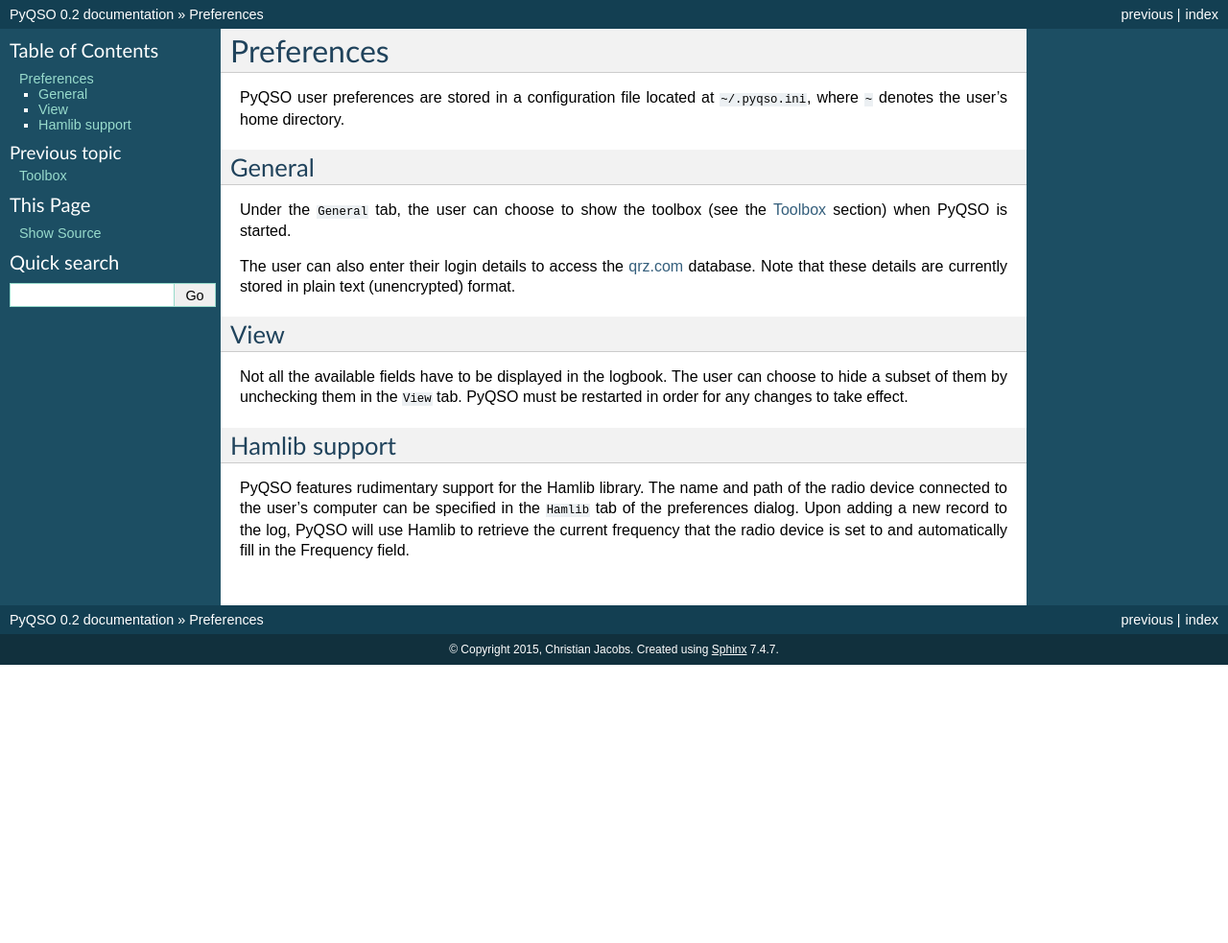
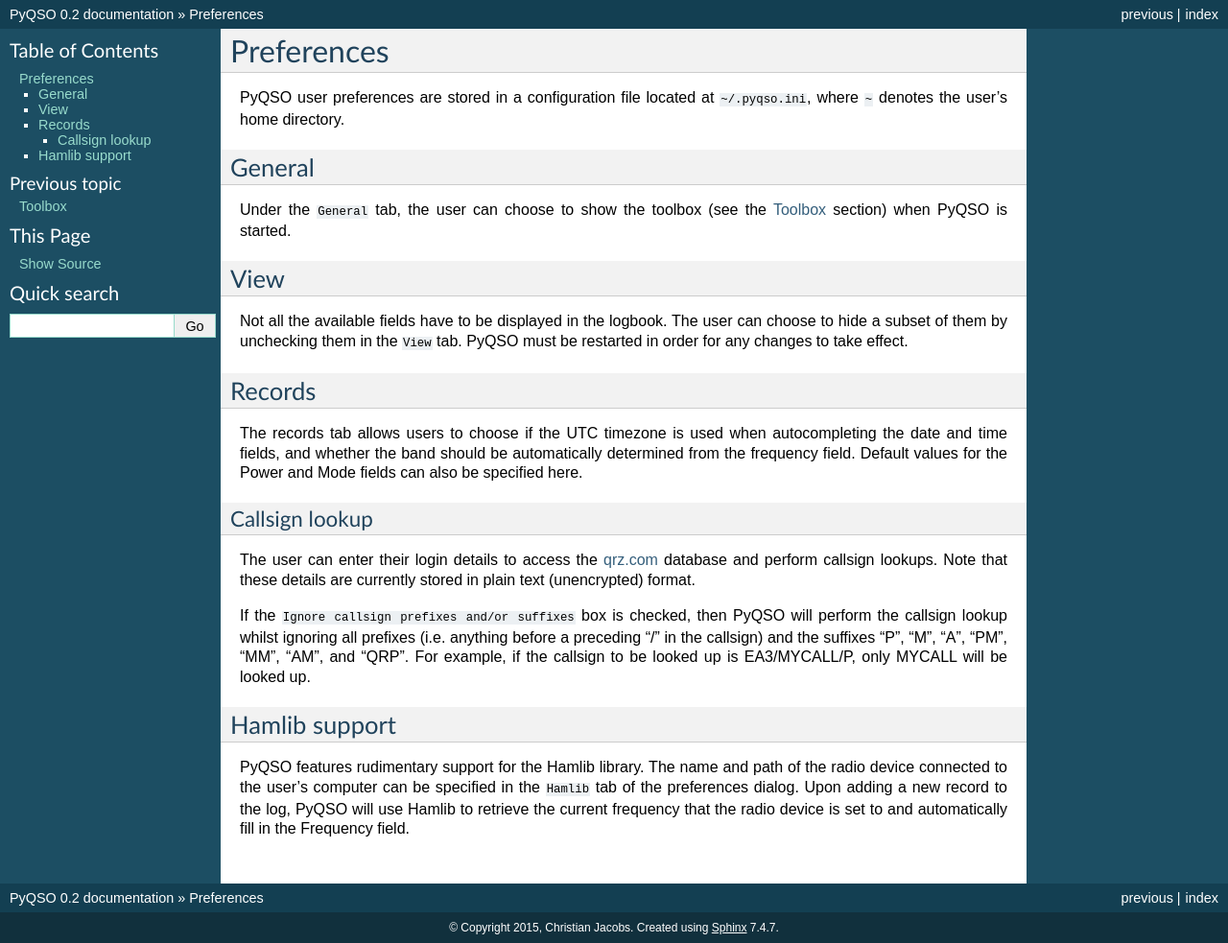
Before and after one commit to ctjacobs/pyqso, a Sphinx documentation site: the page built from docs/source/preferences.rst, in a window 1280 px wide. Shown: the whole page at 96% size. Built offline with Sphinx 7.4.7, drawn with Linux system fonts in a browser that asks for light colours; before the commit the page ends 900 px from its top, so only the background shows below that.

Commit message:
Updated documentation on the preferences dialog.

```diff
--- a/docs/source/preferences.rst
+++ b/docs/source/preferences.rst
@@ -21,6 +17,20 @@
 user can choose to hide a subset of them by unchecking them in the
 ``View`` tab. PyQSO must be restarted in order for any changes to take
 effect.
+
+Records
+-------
+
+The records tab allows users to choose if the UTC timezone is used when autocompleting the date and time fields, and whether the band should be automatically determined from the frequency field. Default values for the Power and Mode fields can also be specified here.
+
+Callsign lookup
+~~~~~~~~~~~~~~~
+
+The user can enter their login details to access the `qrz.com <http://qrz.com/>`_
+database and perform callsign lookups. Note that these details are currently stored in plain text
+(unencrypted) format.
+
+If the ``Ignore callsign prefixes and/or suffixes`` box is checked, then PyQSO will perform the callsign lookup whilst ignoring all prefixes (i.e. anything before a preceding "/" in the callsign) and the suffixes "P", "M", "A", "PM", "MM", "AM", and "QRP". For example, if the callsign to be looked up is EA3/MYCALL/P, only MYCALL will be looked up.
 
 Hamlib support
 --------------
```
Also changed, not shown: other parts of docs/source/preferences.rst (+0 -4 lines).
